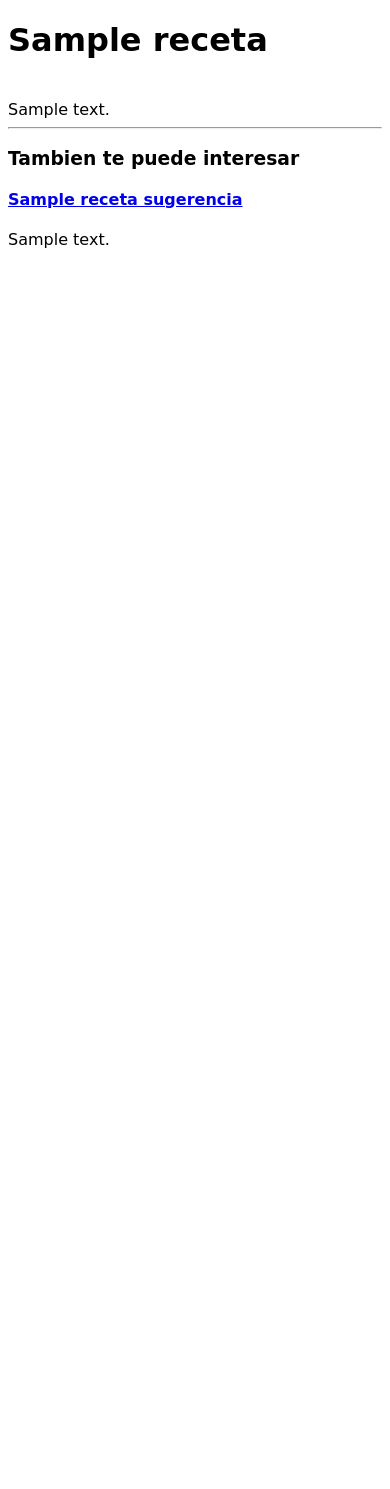
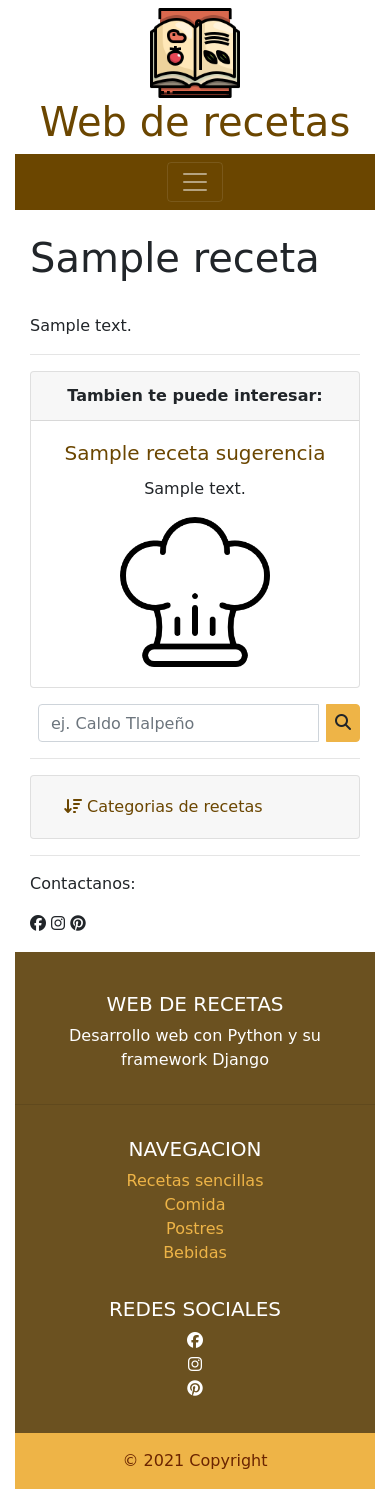
Before and after one commit to Lalo09/webRecetasCocina, a Django app: template templates/receta.html in a window 390 px wide. Before the commit the page ends 248 px from the top, so only its background shows below. Run offline with Django 3.2, Linux system fonts and the light colour scheme; the template is opened without the code that fills it: most values are stand-ins (such as "Sample title", 1, 10 or a date in 2020); some libraries are stand-ins or nearby versions; some web fonts are replaced.

Commit message:
Diseño recetas

```diff
--- a/applications/main/urls.py
+++ b/applications/main/urls.py
@@ -7,5 +7,6 @@ urlpatterns = [
     path('',views.home,name="home"),
     path('home/',views.home,name="home"),
     path('receta/<str:slug>',views.receta,name="receta"),
+    path('info',views.info,name="info"),
     path('buscar/<str:buscar>',views.buscar,name="buscar")
 ]
--- a/static/css/prueba.css
+++ b/static/css/prueba.css
@@ -5,6 +5,10 @@ body{
     font-family: 'Redressed', cursive;
 }
 
+.oscurecer-img{
+    filter: brightness(50%);
+  }
+
 /*
 *font-family: 'Redressed', cursive;
 font-family: 'Short Stack', cursive;
--- a/templates/base.html
+++ b/templates/base.html
@@ -27,7 +27,7 @@
     <div class="container">
 
         <header class="mt-2">
-            <a href="#" class="text-decoration-none">
+            <a href="{% url 'home' %}" class="text-decoration-none">
             <!--Logo-->
             <img src="{% static 'img/logo.png' %}" width="90" height="90" class="rounded mx-auto d-block img-responsive">
             <!--Nombre web-->
@@ -41,7 +41,7 @@
                 <div class="collapse navbar-collapse" id="navbarNav">
                   <ul class="navbar-nav">
                     <li class="nav-item">
-                      <a class="nav-link" href="#">| Informacion |</a>
+                      <a class="nav-link" href="{% url 'info' %}">| Informacion |</a>
                     </li>
                     <li class="nav-item">
                       <a class="nav-link" href="#">| Recetas sencillas |</a>
@@ -69,10 +69,7 @@
         </main>
 
         <!--Footer-->
-        <footer>
-
-        </footer>
-
+        {% include 'footer.html' %}
     </div>
 
   </body>
--- /dev/null
+++ b/templates/footer.html
@@ -0,0 +1,57 @@
+<footer class="page-footer font-small blue pt-4 bg-info text-white">
+    <div class="container-fluid text-center text-md-left">
+      <div class="row">
+        <div class="col-md-6 mt-md-0 mt-3">
+
+          <!-- Content -->
+          <h5 class="text-uppercase">Web de recetas</h5>
+          <p>Desarrollo web con Python y su framework Django</p>
+
+        </div>
+        <!-- Grid column -->
+
+        <hr class="clearfix w-100 d-md-none pb-3">
+
+        <!-- Grid column -->
+        <div class="col-md-3 mb-md-0 mb-3">
+
+          <!-- Links -->
+          <h5 class="text-uppercase">Navegacion</h5>
+          <ul class="list-unstyled">
+            <li>
+                <a class="text-secondary">Recetas sencillas</a>
+            </li>
+            <li>
+                <a class="text-secondary">Comida</a>
+            </li>
+            <li>
+                <a class="text-secondary">Postres</a>
+            </li>
+            <li>
+                <a class="text-secondary">Bebidas</a>
+            </li>
+          </ul>
+
+        </div>
+        <div class="col-md-3 mb-md-0 mb-3">
+          <h5 class="text-uppercase">Redes sociales</h5>
+
+          <ul class="list-unstyled">
+            <li>
+                <i class="fa-brands fa-facebook "></i>
+            </li>
+            <li>
+                <i class="fa-brands fa-instagram"></i>
+            </li>
+            <li>
+                <i class="fa-brands fa-pinterest"></i>
+            </li>
+          </ul>
+        </div>
+      </div>
+    </div>
+
+    <!-- Copyright -->
+    <div class="footer-copyright text-center py-3 bg-secondary text-danger">© 2021 Copyright
+    </div>
+</footer>
--- a/templates/paginacion.html
+++ b/templates/paginacion.html
@@ -1,5 +1,4 @@
 <div>
-    <h1>Paginacion</h1>
     {% if recetas.has_previous %}
         <a href="?page=1">Primero</a>
         <a href="?page={{recetas.previous_page_number}}">Anterior</a>
--- /dev/null
+++ b/templates/receta-base.html
@@ -0,0 +1,50 @@
+{% extends 'base.html' %}
+{% load static %}
+{% block title %}{% endblock title %}
+{% block content %}
+<div class="container">
+    <div class="row">
+        <div class="col-md-8">
+            {% block recetaContent %}
+            {% endblock recetaContent %}
+        </div>
+        <div class="col-md-4">
+            <!--Buscador-->
+            <div class="mb-1">
+              <div class="input-group">
+                <input type="text" class="form-control mx-2" placeholder="ej. Caldo Tlalpeño" aria-label="Recipient's username" aria-describedby="basic-addon2" name="buscar" id="buscar">
+                <div class="input-group-append">
+                  <button id="botonBuscador" onclick="cambia_enlace()" class="btn btn-secondary px-2"><i class="fa-solid fa-magnifying-glass"></i> </button>
+                </div>
+              </div>
+          </div>
+            <hr>
+            <div class="accordion" id="accordionExample">
+                <div class="card">
+                  <div class="card-header" id="headingTwo">
+                    <h2 class="mb-0">
+                      <button class="btn btn-link btn-block text-left collapsed" type="button" data-toggle="collapse" data-target="#collapseTwo" aria-expanded="false" aria-controls="collapseTwo">
+                        <i class="fa-solid fa-arrow-down-wide-short"></i> Categorias de recetas
+                      </button>
+                    </h2>
+                  </div>
+                  <div id="collapseTwo" class="collapse" aria-labelledby="headingTwo" data-parent="#accordionExample">
+                    <div class="card-body">
+                      Some placeholder content for the second accordion panel. This panel is hidden by default.
+                    </div>
+                  </div>
+                </div>
+              </div>
+            <hr>
+            <div class="pt2" >
+                <p>Contactanos:</p>
+                <ul class="list-unstyled">
+                    <i class="fa-brands fa-facebook "></i>
+                    <i class="fa-brands fa-instagram"></i>
+                    <i class="fa-brands fa-pinterest"></i>
+                </ul>
+            </div>
+        </div>
+    </div>
+</div>
+{% endblock content %}
--- a/templates/receta.html
+++ b/templates/receta.html
@@ -1,21 +1,19 @@
+{% extends 'receta-base.html' %}
 {% load static %}
-<!DOCTYPE html>
-<html lang="en">
-    <head>
-        <meta charset="UTF-8">
-        <title>Page Title</title>
-        <meta name="viewport" content="width=device-width,initial-scale=1">
-        <link rel="stylesheet" href="{% static 'css/prueba.css' %}">
-    </head>
-    <body>
-         <h1>{{receta.title}}</h1>
-        <br>
-        {{receta.content | safe}}
-        <hr>
-        <h3>Tambien te puede interesar</h3>
-        <div>
-            <h4><a href="{% url 'receta' slug=receta_sugerencia.slug %}" >{{receta_sugerencia.title}}</a></h4>
-            <p>{{receta_sugerencia.descripcion}}</p>
+{% block title %}{{receta.title}}{% endblock title %}
+{% block recetaContent %}
+    <h1 class="title">{{receta.title}}</h1>
+    <br>
+    {{receta.content | safe}}
+    <hr>
+    <div class="card text-center my-3">
+        <div class="card-header">
+            <strong>Tambien te puede interesar:</strong>
         </div>
-    </body>
-</html>
+        <div class="card-body">
+          <h5 class="card-title"><a href="{% url 'receta' slug=receta_sugerencia.slug %}" >{{receta_sugerencia.title}}</a></h5>
+          <p class="card-text">{{receta_sugerencia.descripcion}}</p>
+          <img src="{% static 'img/gorro-de-cocinero.png' %}" class="rounded" alt="..." widht="150" height="150">
+        </div>
+      </div>
+{% endblock recetaContent %}
```
Also changed, not shown: applications/main/views.py (+7 -1 lines), templates/home.html (+86 -5 lines), templates/info.html (added, +11 -0 lines), static/img/background.jpg (added), static/img/car1.jpg (added), static/img/car2.jpg (added), static/img/car3.jpg (added), static/img/car4.jpg (added), static/img/cocinar.png (added), static/img/gorro-de-cocinero.png (added).
